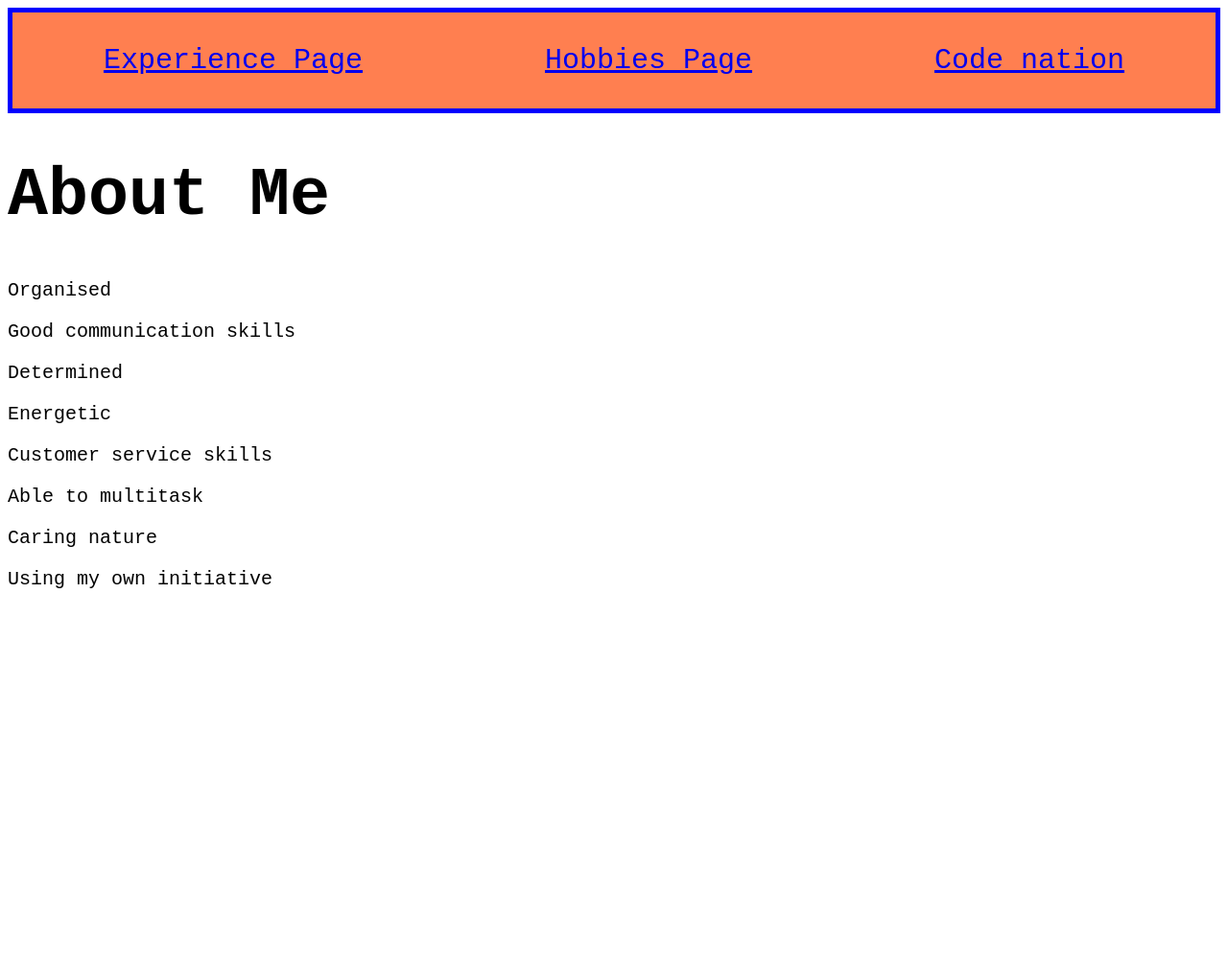
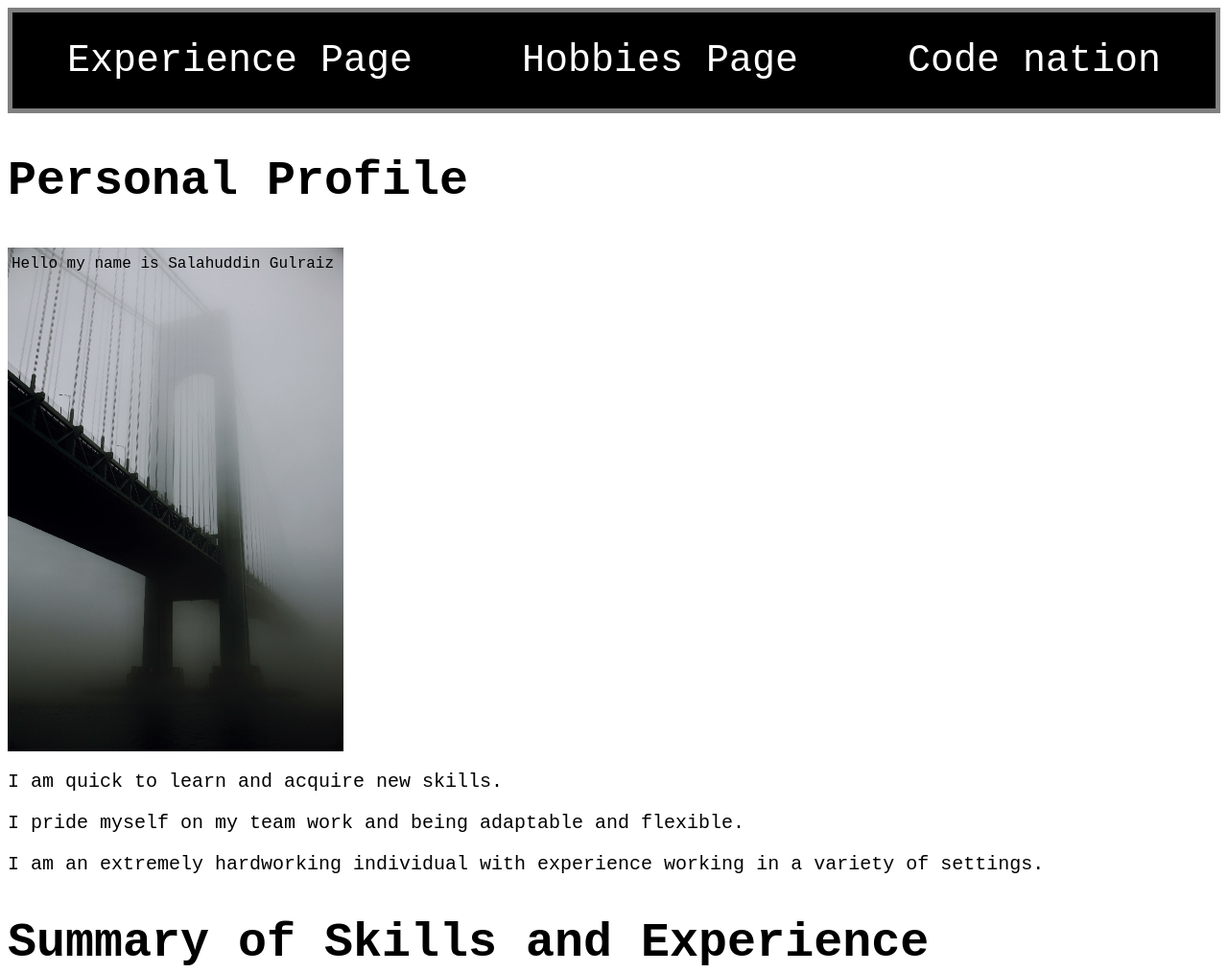
Before and after one commit to Supersal54321/Portfolio, a plain HTML site: page index.html in a window 1280 px wide. Shown: the top 1014 px of the page at 96% size. Before the commit the page ends 800 px from the top, so only its background shows below. Drawn offline with Linux system fonts and the light colour scheme.

Commit message:
uploading to git

```diff
--- a/index.html
+++ b/index.html
@@ -15,7 +15,28 @@
     <a href="hobbies.html"> Hobbies Page</a>
     <a href="https://www.wearecodenation.com" target="_blank"> Code nation</a>
 </div>
-    <h1>About Me</h1>
+<!--
+<h1>Name</h1>
+<h3>address</h3>
+<h3>Tel</h3>
+<h3>Email</h3> -->
+
+
+
+
+    <h2>Personal Profile</h2>
+
+<div class="container">
+    <div class="top-left">Hello my name is Salahuddin Gulraiz</div>
+    <img src="bridge.jpeg" alt="a bridge">
+
+</div>
+    <p>I am quick to learn and acquire new skills.</p>
+    <p>I pride myself on my team work and being adaptable and flexible.</p>
+    <p>I am an extremely hardworking individual with experience working in a variety of  settings.</p>
+
+<h2>Summary of Skills and Experience</h2>
+
     <p>Organised</p>
        <p>Good communication skills</p>
        <p>Determined</p>
--- a/style.css
+++ b/style.css
@@ -2,9 +2,9 @@
 }
 
 
-#navbar {
-    background-color: coral;
-    border-color: blue;
+#navbar{
+    background-color: black;
+    border-color: grey;
     border-width: 5px;
     border-style: solid;
     font-size: 30px;
@@ -21,6 +21,19 @@
 
 }
 
+a{
+    color: white;
+    font-size: 40px;
+    text-decoration: none;
+}
+
+a:hover{
+    color: gray;
+    font-weight: bold;
+}
+
+
+
 h1{
     color: black;
     font-size: 70px;
@@ -35,6 +48,24 @@ h3{
     font-size: 35px;
 }
 
+.container {
+    position: relative;
+    text-align: left;
+    color: white;
+  }
+
+img{
+    height:525px;
+}
+/* // how to put text on image using css */
+/* Top left text */
+.top-left {
+    position: absolute;
+    top: 8px;
+    left: 16px;
+    color: black;
+    margin-left: -12px;
+  }
 
 
 
@@ -42,3 +73,33 @@ p{
     color:black;
     font-size: 20px;
 }
+
+.container-2{
+    display: flex;
+    flex-direction: row;
+    width: 100%;
+    flex-wrap: wrap;
+}
+
+.container-2 img{
+    width: 50%;
+}
+
+.container-3{
+    display: flex;
+    width: 100%;
+}
+
+.container-3 img{
+    width: 100%;
+    height: 750px;
+}
+
+.container{
+    display: flex;
+    width: 100%;
+}
+
+.container{
+    width: 100%;
+}
```
Also changed, not shown: experience.html (+4 -0 lines), hobbies.html (+16 -6 lines), bridge.jpeg (added), camping.jpeg (added), cricket.jpeg (added), driving.jpeg (added), experience.jpeg (added), games.jpeg (added), gym.jpeg (added), hiking.jpeg (added).
